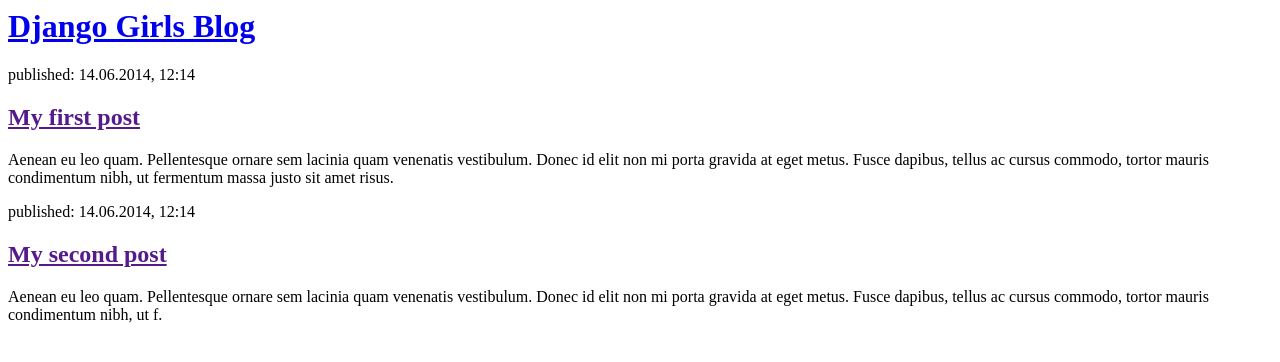
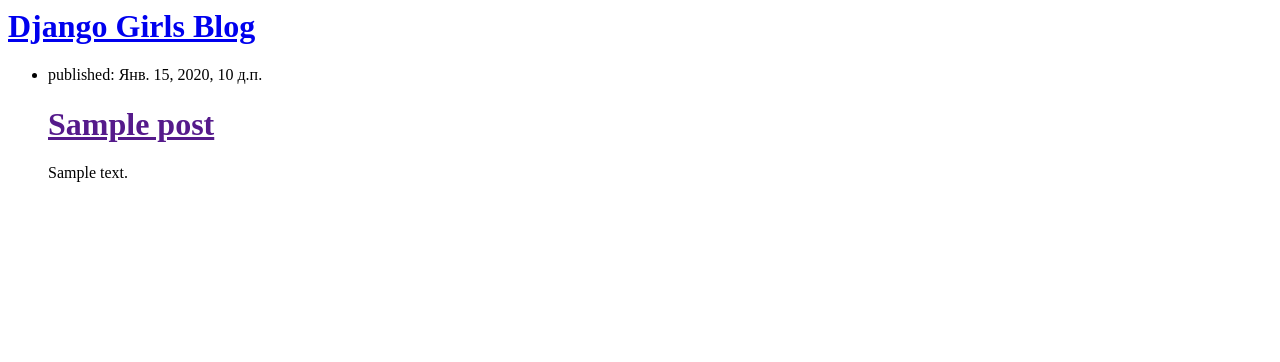
Before and after one commit to jvsg6/djangoman, a Django app: template blog/templates/blog/post_list.html in a window 1280 px wide. Shown: the top 362 px of the page. Run offline with Django 3.2, Linux system fonts and the light colour scheme; the template is opened without the code that fills it: values that come from a table or form of the project are taken from there, others are empty; tables that the repository leaves empty hold one stand-in row (values such as "Sample post").

Commit message:
upd site: add blog start page

```diff
--- a/blog/templates/blog/post_list.html
+++ b/blog/templates/blog/post_list.html
@@ -1,22 +1,21 @@
 <html>
     <head>
-        <title>Django Girls blog</title>
+        <title>My first site</title>
     </head>
     <body>
-        <div>
-            <h1><a href="/">Django Girls Blog</a></h1>
-        </div>
-
-        <div>
-            <p>published: 14.06.2014, 12:14</p>
-            <h2><a href="">My first post</a></h2>
-            <p>Aenean eu leo quam. Pellentesque ornare sem lacinia quam venenatis vestibulum. Donec id elit non mi porta gravida at eget metus. Fusce dapibus, tellus ac cursus commodo, tortor mauris condimentum nibh, ut fermentum massa justo sit amet risus.</p>
-        </div>
-
-        <div>
-            <p>published: 14.06.2014, 12:14</p>
-            <h2><a href="">My second post</a></h2>
-            <p>Aenean eu leo quam. Pellentesque ornare sem lacinia quam venenatis vestibulum. Donec id elit non mi porta gravida at eget metus. Fusce dapibus, tellus ac cursus commodo, tortor mauris condimentum nibh, ut f.</p>
-        </div>
+      <div>
+          <h1><a href="/">Django Girls Blog</a></h1>
+      </div>
+      <ul>
+      {% for post in posts %}
+          <li>
+            <div>
+              <p>published: {{ post.published_date }}</p>
+              <h1><a href="">{{ post.title }}</a></h1>
+              <p>{{ post.text|linebreaksbr }}</p>
+            </div>
+          </li>
+      {% endfor %}
+    </ul>
     </body>
 </html>
--- a/blog/views.py
+++ b/blog/views.py
@@ -1,5 +1,7 @@
 from django.shortcuts import render
+from django.utils import timezone
+from .models import Post
 
-# Create your views here.
 def post_list(request):
-    return render(request, 'blog/post_list.html', {})
+    posts = Post.objects.filter(published_date__lte=timezone.now()).order_by('published_date')
+    return render(request, 'blog/post_list.html', {'posts': posts})
```
